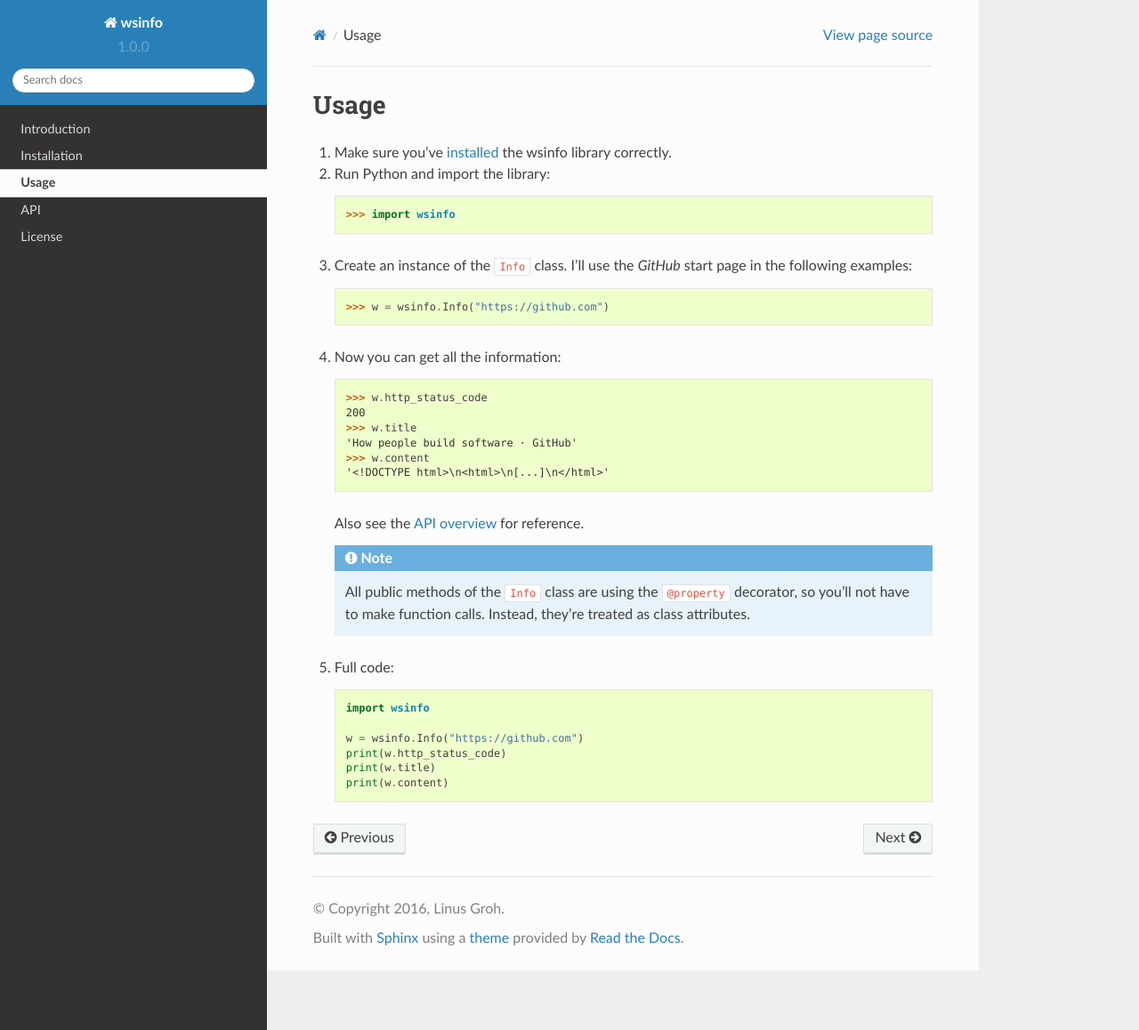
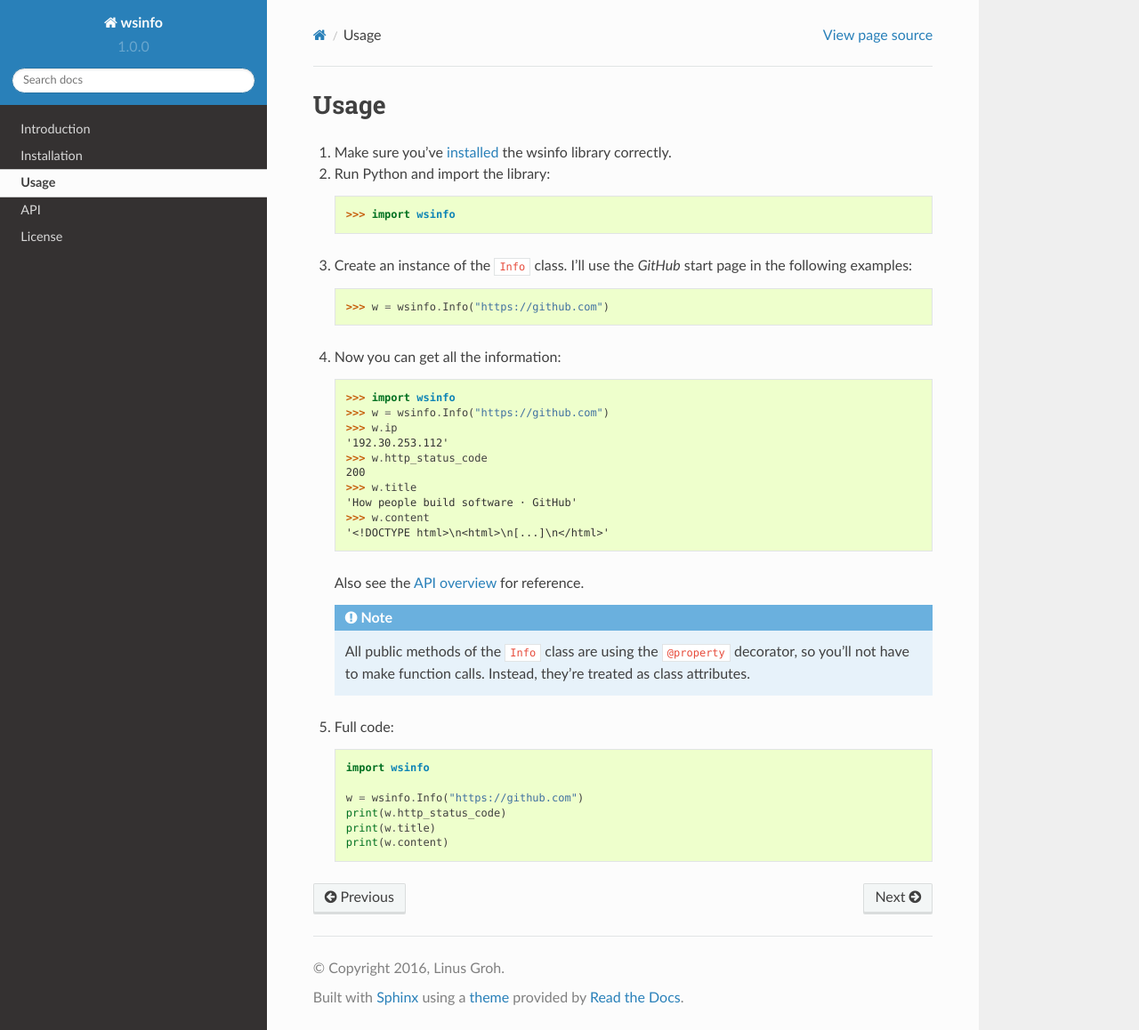
Before and after one commit to linusg/wsinfo, a Sphinx documentation site: the page built from docs/usage.rst, in a window 1280 px wide and 1158 px high. Shown: the whole window at 89% size. Built offline with Sphinx 7.4.7 and the Read the Docs theme 2.0.0, drawn with Linux system fonts in a browser that asks for light colours.

Commit message:
Fix: unified usage example

```diff
--- a/README.rst
+++ b/README.rst
@@ -26,6 +26,8 @@ The usage of the wsinfo library is as easy as::
 
     >>> import wsinfo
     >>> w = wsinfo.Info("https://github.com")
+    >>> w.ip
+    '192.30.253.112'
     >>> w.http_status_code
     200
     >>> w.title
--- a/docs/intro.rst
+++ b/docs/intro.rst
@@ -58,13 +58,12 @@ easy as::
     >>> w = wsinfo.Info("https://github.com")
     >>> w.ip
     '192.30.253.112'
-    >>> w.server_software
-    [('Apache', '2.4.18'), ('OpenSSL', '1.0.2h'), ('PHP', '5.6.23'),
-    ('mod_perl', '2.0.8-dev'), ('Perl', 'v5.16.3')]
     >>> w.http_status_code
     200
     >>> w.title
     'How people build software · GitHub'
+    >>> w.content
+    '<!DOCTYPE html>\n<html>\n[...]\n</html>'
 
 Pretty nice, huh?
 
--- a/docs/usage.rst
+++ b/docs/usage.rst
@@ -14,6 +14,10 @@ Usage
 
 #. Now you can get all the information::
 
+    >>> import wsinfo
+    >>> w = wsinfo.Info("https://github.com")
+    >>> w.ip
+    '192.30.253.112'
     >>> w.http_status_code
     200
     >>> w.title
```
